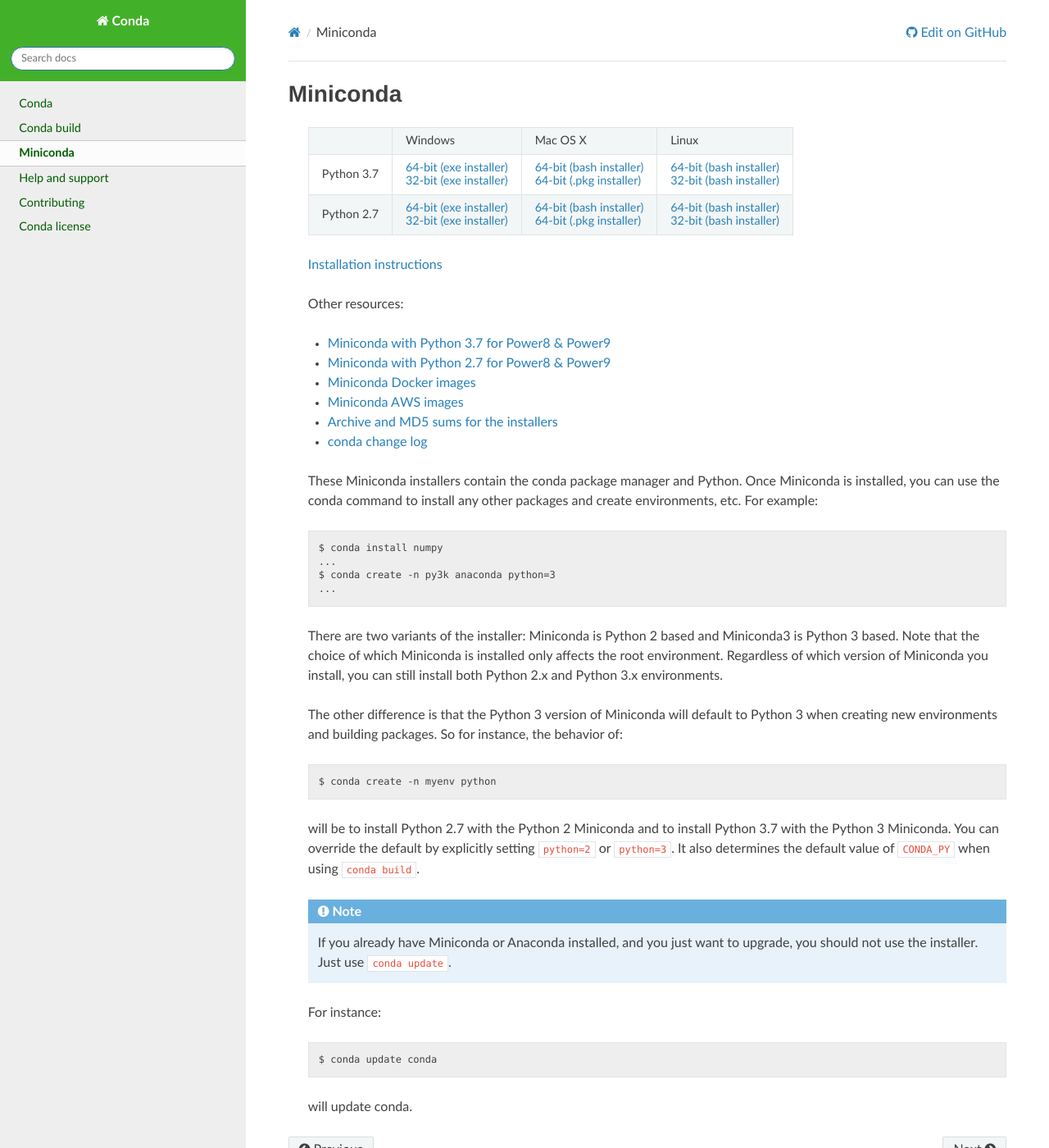
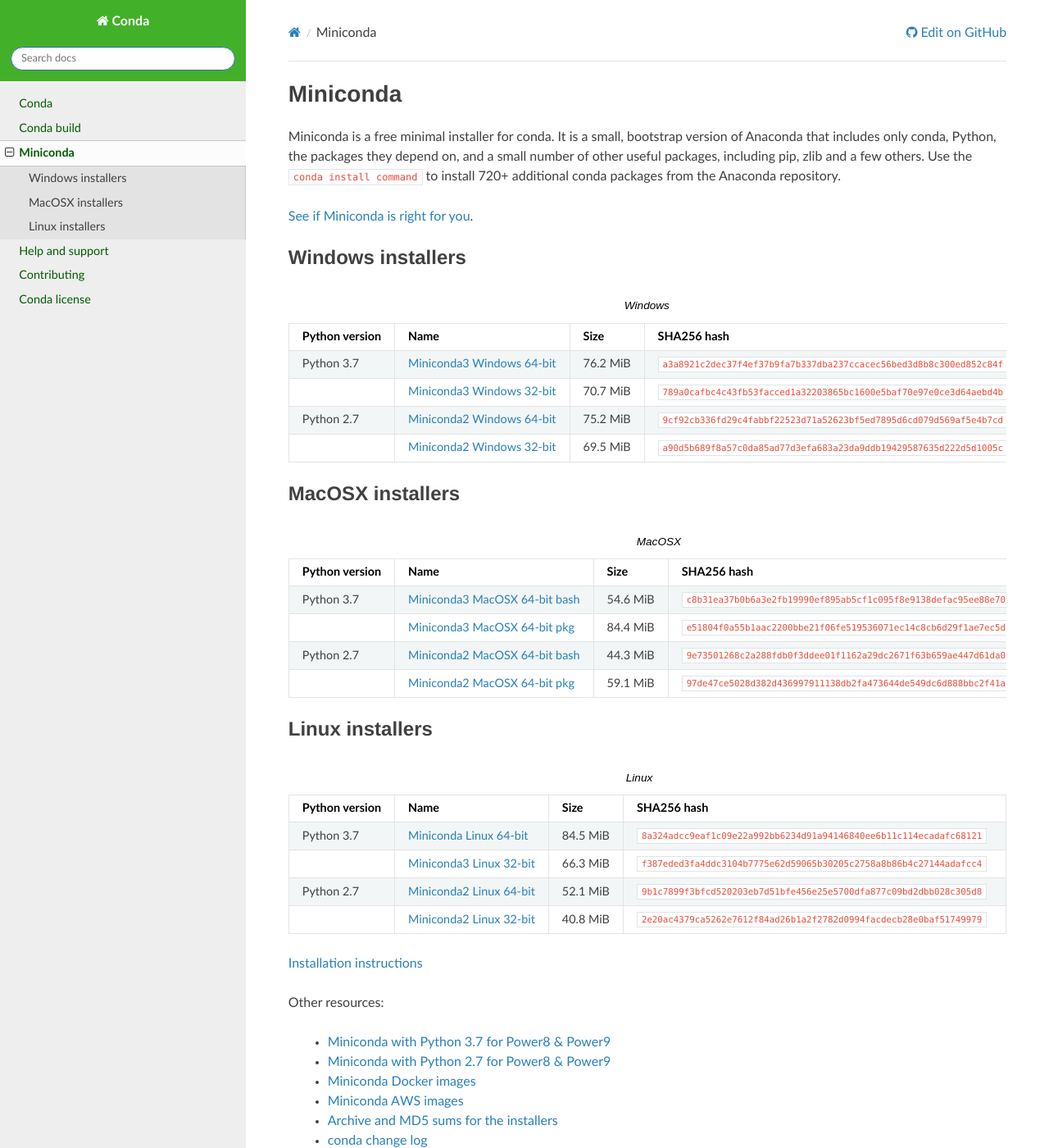
Before and after one commit to conda/conda-docs, a Sphinx documentation site: the page built from docs/source/miniconda.rst, in a window 1280 px wide and 1400 px high. Shown: the whole window at 82% size. Built offline with Sphinx 7.4.7 and the Read the Docs theme 2.0.0, drawn with Linux system fonts in a browser that asks for light colours.

Commit message:
Added miniconda hashes

```diff
--- a/docs/source/miniconda.rst
+++ b/docs/source/miniconda.rst
@@ -1,42 +1,58 @@
+=========
 Miniconda
 =========
 
- +------+--------------------+--------------------+--------------------+
- |      | Windows            | Mac OS X           | Linux              |
- +------+--------------------+--------------------+--------------------+
- |Python| `64-bit (exe       | `64-bit (bash      | `64-bit (bash      |
- |3.7   | installer) <https: | installer) <https: | installer) <https: |
- |      | //repo.anaconda.co | //repo.anaconda.co | //repo.anaconda.co |
- |      | m/miniconda/Minico | m/miniconda/Minico | m/miniconda/Minico |
- |      | nda3-latest-Window | nda3-latest-MacOSX | nda3-latest-Linux- |
- |      | s-x86_64.exe>`__   | -x86_64.sh>`__     | x86_64.sh>`__      |
- |      |                    |                    |                    |
- |      | `32-bit (exe       | `64-bit (.pkg      | `32-bit (bash      |
- |      | installer) <https: | installer) <https: | installer) <https: |
- |      | //repo.anaconda.co | //repo.anaconda.co | //repo.anaconda.co |
- |      | m/miniconda/Minico | m/miniconda/Minico | m/miniconda/Minico |
- |      | nda3-latest-Window | nda3-latest-MacOSX | nda3-latest-Linux- |
- |      | s-x86.exe>`__      | -x86_64.pkg>`__    | x86.sh>`__         |
- +------+--------------------+--------------------+--------------------+
- |Python| `64-bit (exe       | `64-bit (bash      | `64-bit (bash      |
- |2.7   | installer) <https: | installer) <https: | installer) <https: |
- |      | //repo.anaconda.co | //repo.anaconda.co | //repo.anaconda.co |
- |      | m/miniconda/Minico | m/miniconda/Minico | m/miniconda/Minico |
- |      | nda2-latest-Window | nda2-latest-MacOSX | nda2-latest-Linux- |
- |      | s-x86_64.exe>`__   | -x86_64.sh>`__     | x86_64.sh>`__      |
- |      |                    |                    |                    |
- |      | `32-bit (exe       | `64-bit (.pkg      | `32-bit (bash      |
- |      | installer) <https: | installer) <https: | installer) <https: |
- |      | //repo.anaconda.co | //repo.anaconda.co | //repo.anaconda.co |
- |      | m/miniconda/Minico | m/miniconda/Minico | m/miniconda/Minico |
- |      | nda2-latest-Window | nda2-latest-MacOSX | nda2-latest-Linux- |
- |      | s-x86.exe>`__      | -x86_64.pkg>`__    | x86.sh>`__         |
- +------+--------------------+--------------------+--------------------+
+Miniconda is a free minimal installer for conda. It is a small, bootstrap
+version of Anaconda that includes only conda, Python, the packages they depend
+on, and a small number of other useful packages, including pip, zlib and a
+few others. Use the ``conda install command`` to install 720+ additional conda
+packages from the Anaconda repository.
 
- `Installation
- instructions <https://conda.io/projects/conda/en/latest/user-guide/install/index.html>`__
+`See if Miniconda is right for you <https://docs.conda.io/projects/conda/en/latest/user-guide/install/download.html#anaconda-or-miniconda>`_.
 
- Other resources:
+Windows installers
+==================
+
+.. csv-table:: Windows
+   :header: Python version,Name,Size,SHA256 hash
+   :widths: 5, 10, 5, 80
+
+   Python 3.7,`Miniconda3 Windows 64-bit <https://repo.anaconda.com/miniconda/Miniconda3-latest-Windows-x86_64.exe>`_,76.2 MiB,``a3a8921c2dec37f4ef37b9fa7b337dba237ccacec56bed3d8b8c300ed852c84f``
+   ,`Miniconda3 Windows 32-bit <https://repo.anaconda.com/miniconda/Miniconda3-latest-Windows-x86.exe>`_,70.7 MiB,``789a0cafbc4c43fb53facced1a32203865bc1600e5baf70e97e0ce3d64aebd4b``
+   Python 2.7,`Miniconda2 Windows 64-bit <https://repo.anaconda.com/miniconda/Miniconda2-latest-Windows-x86_64.exe>`_,75.2 MiB,``9cf92cb336fd29c4fabbf22523d71a52623bf5ed7895d6cd079d569af5e4b7cd``
+   ,`Miniconda2 Windows 32-bit <https://repo.anaconda.com/miniconda/Miniconda2-latest-Windows-x86.exe>`_,69.5 MiB,``a90d5b689f8a57c0da85ad77d3efa683a23da9ddb19429587635d222d5d1005c``
+
+
+MacOSX installers
+=================
+
+.. csv-table:: MacOSX
+   :header: Python version,Name,Size,SHA256 hash
+   :widths: 5, 10, 5, 80
+
+   Python 3.7,`Miniconda3 MacOSX 64-bit bash <https://repo.anaconda.com/miniconda/Miniconda3-latest-MacOSX-x86_64.sh>`_,54.6 MiB,``c8b31ea37b0b6a3e2fb19990ef895ab5cf1c095f8e9138defac95ee88e70920d``
+   ,`Miniconda3 MacOSX 64-bit pkg <https://repo.anaconda.com/miniconda/Miniconda3-latest-MacOSX-x86_64.pkg>`_,84.4 MiB,``e51804f0a55b1aac2200bbe21f06fe519536071ec14c8cb6d29f1ae7ec5dbfaf``
+   Python 2.7,`Miniconda2 MacOSX 64-bit bash <https://repo.anaconda.com/miniconda/Miniconda2-latest-MacOSX-x86_64.sh>`_,44.3 MiB,``9e73501268c2a288fdb0f3ddee01f1162a29dc2671f63b659ae447d61da08810``
+   ,`Miniconda2 MacOSX 64-bit pkg <https://repo.anaconda.com/miniconda/Miniconda2-latest-MacOSX-x86_64.pkg>`_,59.1 MiB,``97de47ce5028d382d436997911138db2fa473644de549dc6d888bbc2f41a1a8f``
+
+Linux installers
+================
+
+.. csv-table:: Linux
+   :header: Python version,Name,Size,SHA256 hash
+   :widths: 5, 10, 5, 80
+
+   Python 3.7,`Miniconda Linux 64-bit <https://repo.anaconda.com/miniconda/Miniconda3-latest-Linux-x86_64.sh>`_,84.5 MiB,``8a324adcc9eaf1c09e22a992bb6234d91a94146840ee6b11c114ecadafc68121``
+   ,`Miniconda3 Linux 32-bit <https://repo.anaconda.com/miniconda/Miniconda3-latest-Linux-x86.sh>`_,66.3 MiB,``f387eded3fa4ddc3104b7775e62d59065b30205c2758a8b86b4c27144adafcc4``
+   Python 2.7,`Miniconda2 Linux 64-bit <https://repo.anaconda.com/miniconda/Miniconda2-latest-Linux-x86_64.sh>`_,52.1 MiB,``9b1c7899f3bfcd520203eb7d51bfe456e25e5700dfa877c09bd2dbb028c305d8``
+   ,`Miniconda2 Linux 32-bit <https://repo.anaconda.com/miniconda/Miniconda2-latest-Linux-x86.sh>`_,40.8 MiB,``2e20ac4379ca5262e7612f84ad26b1a2f2782d0994facdecb28e0baf51749979``
+
+
+
+`Installation
+instructions <https://conda.io/projects/conda/en/latest/user-guide/install/index.html>`__
+
+Other resources:
 
  -  `Miniconda with Python 3.7 for Power8 &
     Power9 <https://repo.anaconda.com/miniconda/Miniconda3-latest-Linux-ppc64le.sh>`__
```
Also changed, not shown: 2 other files.
